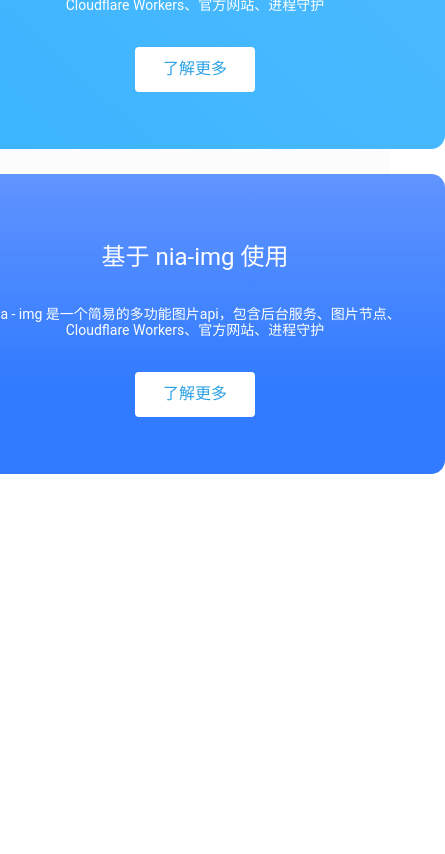
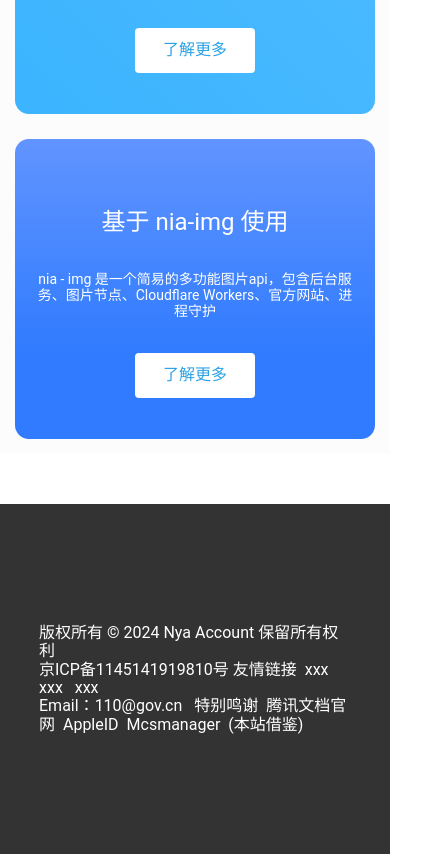
Before and after one commit to alongw/sso, a Vue app in the folder web/: page / in a window 390 px wide. Shown: the part 4060-4914 px from the top of the page, 445 px wide, since content can reach past the window. Before the commit the page ends 4534 px from the top, so only its background shows below. Built offline with nearby package versions, Linux system fonts and the light colour scheme; a web font is replaced by a local one.

Commit message:
feat(web): under components

```diff
--- a/web/package.json
+++ b/web/package.json
@@ -15,6 +15,7 @@
   "dependencies": {
     "@icon-park/vue-next": "^1.4.2",
     "ant-design-vue": "^4.1.1",
+    "dayjs": "^1.11.10",
     "pinia": "^2.1.7",
     "vue": "^3.3.10",
     "vue-router": "^4.2.5"
--- a/web/src/components/Banner.vue
+++ b/web/src/components/Banner.vue
@@ -31,7 +31,7 @@
   background: url('@/assets/banner.jpg') no-repeat center;
   background-size: cover;
   .banner-item {
-    margin: -60px 0 0 10vw;
+    margin: 0 0 0 10vw;
     h1 {
       font-size: 48px;
       font-weight: 400;
@@ -61,7 +61,7 @@
 @media screen and (max-width: 900px) {
   .banner {
     .banner-item {
-      margin: -60px 0 0 5vw;
+      margin: 0 0 0 5vw;
     }
   }
 }
@@ -69,7 +69,7 @@
 @media screen and (max-width: 790px) {
   .banner {
     .banner-item {
-      margin: -60px 0 0 3vw;
+      margin: 0 0 0 3vw;
     }
   }
 }
@@ -77,7 +77,7 @@
 @media screen and (max-width: 750px) {
   .banner {
     .banner-item {
-      margin: -60px 5vw 0 5vw;
+      margin: 0 5vw 0 5vw;
     }
   }
 }
--- a/web/src/components/Solution.vue
+++ b/web/src/components/Solution.vue
@@ -31,6 +31,7 @@
 <style scoped lang="less">
 .solution {
   padding-top: 50px;
+  margin-bottom: 50px;
   font-size: 36px;
   font-weight: 400;
   text-align: center;
@@ -50,7 +51,8 @@
 
     li {
       list-style: none;
-      width: 500px;
+      width: 100%;
+      max-width: 500px;
       height: 300px;
       border-radius: 14px;
       padding: 20px;
@@ -101,6 +103,7 @@
 
 @media screen and (max-width: 1050px) {
   .solution {
+    padding: 15px;
     ul {
       flex-direction: column;
       li {
--- /dev/null
+++ b/web/src/components/Under.vue
@@ -0,0 +1,65 @@
+<script setup lang="ts">
+import dayjs from 'dayjs'
+
+defineOptions({
+  name: 'UnderComponent'
+})
+</script>
+
+<template>
+  <div class="under">
+    <ul>
+      <li>
+        版权所有 © {{ dayjs().year() }}
+        <a href="javascript:;"> Nya Account </a>
+        保留所有权利
+      </li>
+      <li>
+        <a href="javascript:;">京ICP备1145141919810号</a>
+        友情链接&nbsp;
+        <a href="javascript:;">xxx</a>
+        &nbsp;
+        <a href="javascript:;">xxx</a>
+        &nbsp;
+        <a href="javascript:;">xxx</a>
+      </li>
+      <li>
+        Email：<a href="javascript:;">110@gov.cn</a>
+        &nbsp; 特别鸣谢&nbsp;
+        <a href="https://docs.qq.com/" target="_blank">腾讯文档官网</a>&nbsp;
+        <a href="https://appleid.apple.com/" target="_blank">AppleID</a>&nbsp;
+        <a href="https://mcsmanager.com/" target="_blank">Mcsmanager</a>&nbsp; (本站借鉴)
+      </li>
+    </ul>
+  </div>
+</template>
+
+<style scoped lang="less">
+.under {
+  display: flex;
+  align-items: center;
+  padding: 10vw;
+  width: 100%;
+  height: 350px;
+  background-color: #333333;
+
+  ul {
+    li {
+      list-style: none;
+      color: #fff;
+      font-size: 16px;
+      font-weight: 400;
+
+      a {
+        color: inherit;
+        text-decoration: none;
+
+        &:hover {
+          color: inherit;
+          text-decoration: underline;
+        }
+      }
+    }
+  }
+}
+</style>
--- a/web/src/page/Home/Home.vue
+++ b/web/src/page/Home/Home.vue
@@ -2,6 +2,7 @@
 import BannerComponents from '@/components/Banner.vue'
 import DescComponents from '@/components/Desc.vue'
 import SolutionComponents from '@/components/Solution.vue'
+import UnderComponents from '@/components/Under.vue'
 
 import { DatabaseNetwork } from '@icon-park/vue-next'
 
@@ -37,5 +38,6 @@
   <banner-components />
   <desc-components :list="apiDesc" title="可自由接入第三方登录工具" />
   <desc-components :list="apiDesc" title="可自由接入第三方登录工具" />
-  <SolutionComponents />
+  <solution-components />
+  <under-components />
 </template>
```
Also changed, not shown: 1 other file (tests, documents, lock files or other folders).
